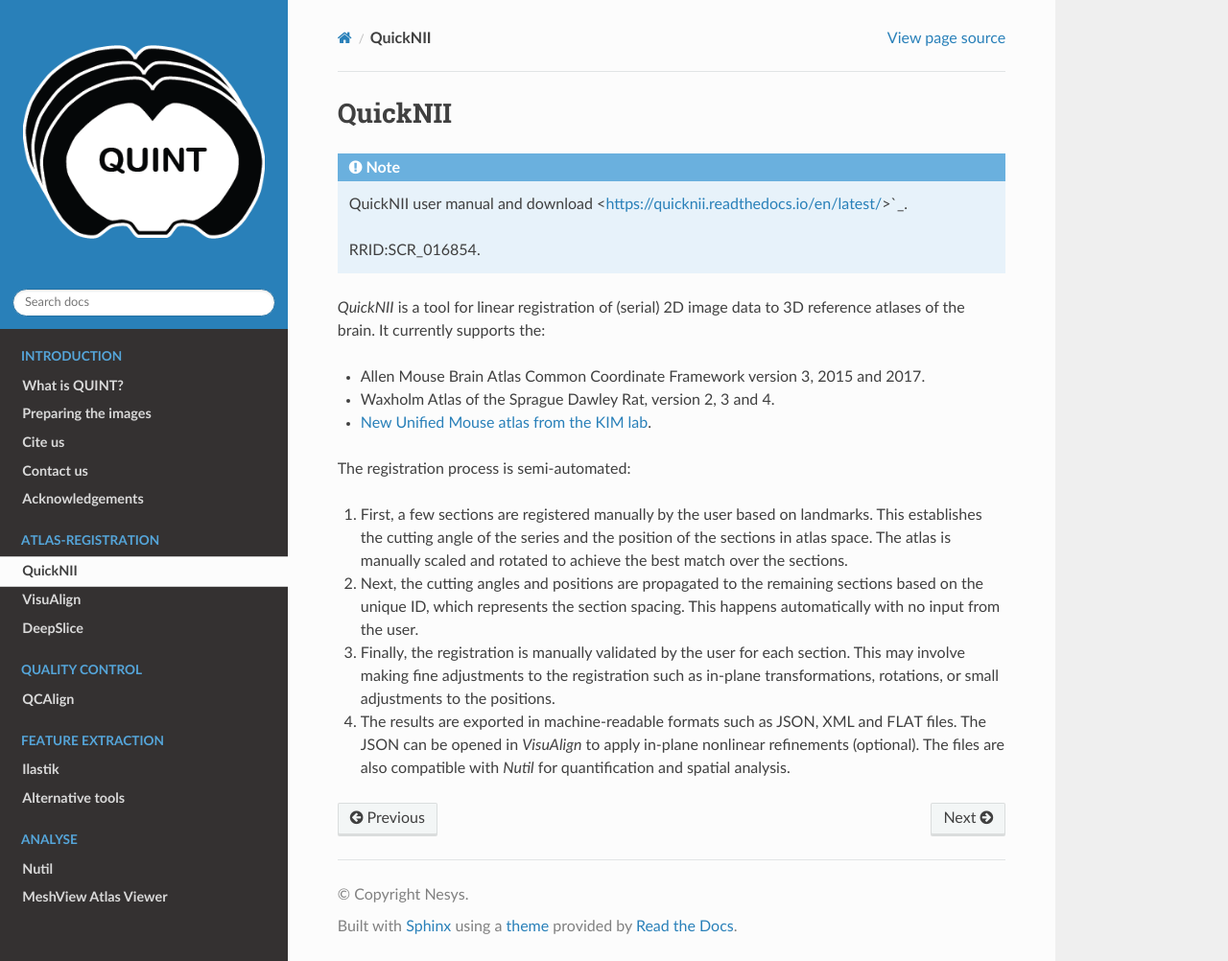
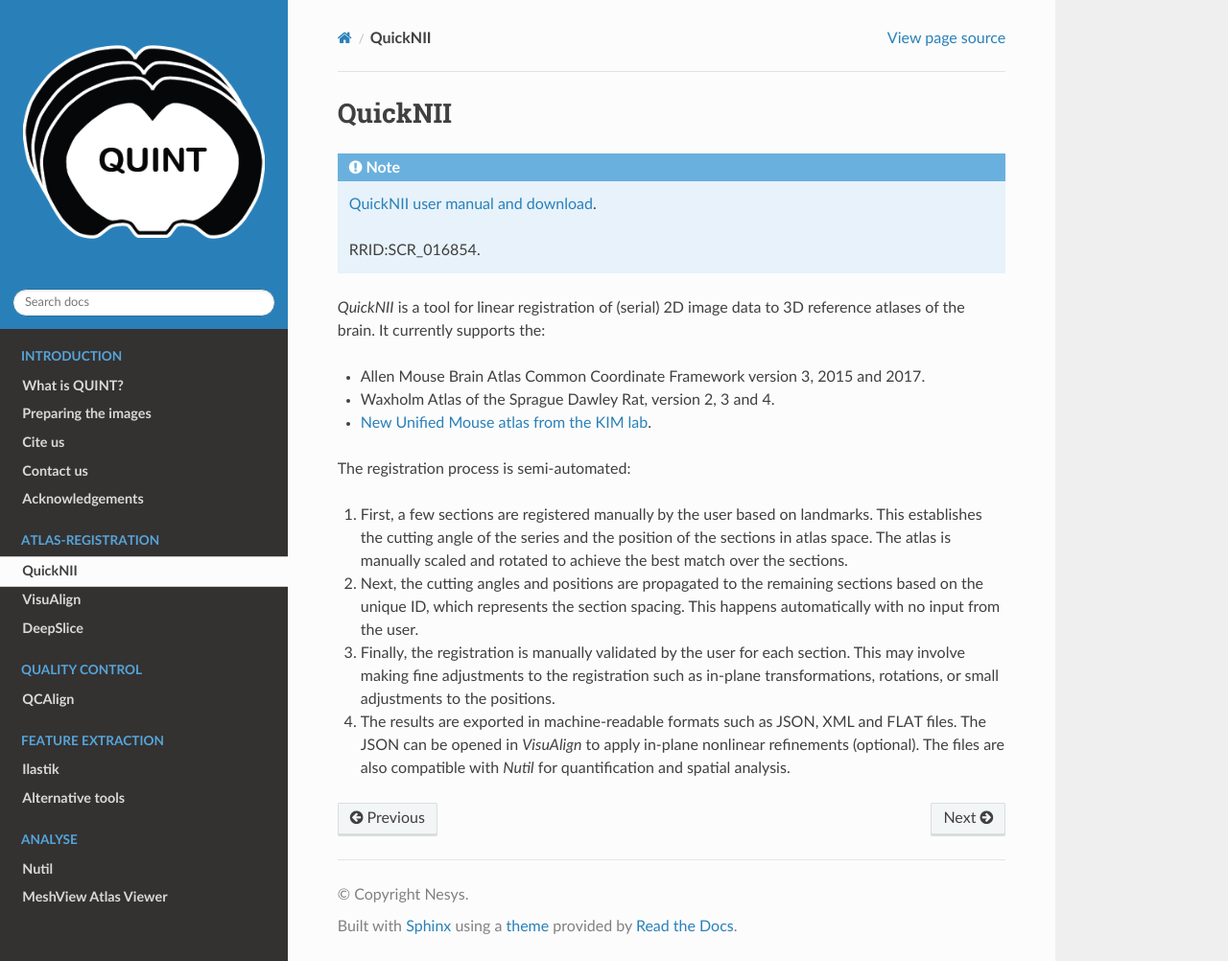
Before and after one commit to Neural-Systems-at-UIO/QUINT_workflow, a Sphinx documentation site: the page built from docs/QuickNII.rst, in a window 1280 px wide and 1002 px high. Shown: the whole window at 96% size. Built offline with Sphinx 7.4.7 and the Read the Docs theme 2.0.0, drawn with Linux system fonts in a browser that asks for light colours.

Commit message:
Update QuickNII.rst

```diff
--- a/docs/QuickNII.rst
+++ b/docs/QuickNII.rst
@@ -2,7 +2,7 @@
 --------------
 
 .. note::
-   QuickNII user manual and download <https://quicknii.readthedocs.io/en/latest/>`_.
+   `QuickNII user manual and download <https://quicknii.readthedocs.io/en/latest/>`_.
 
    RRID:SCR_016854.
 
```
